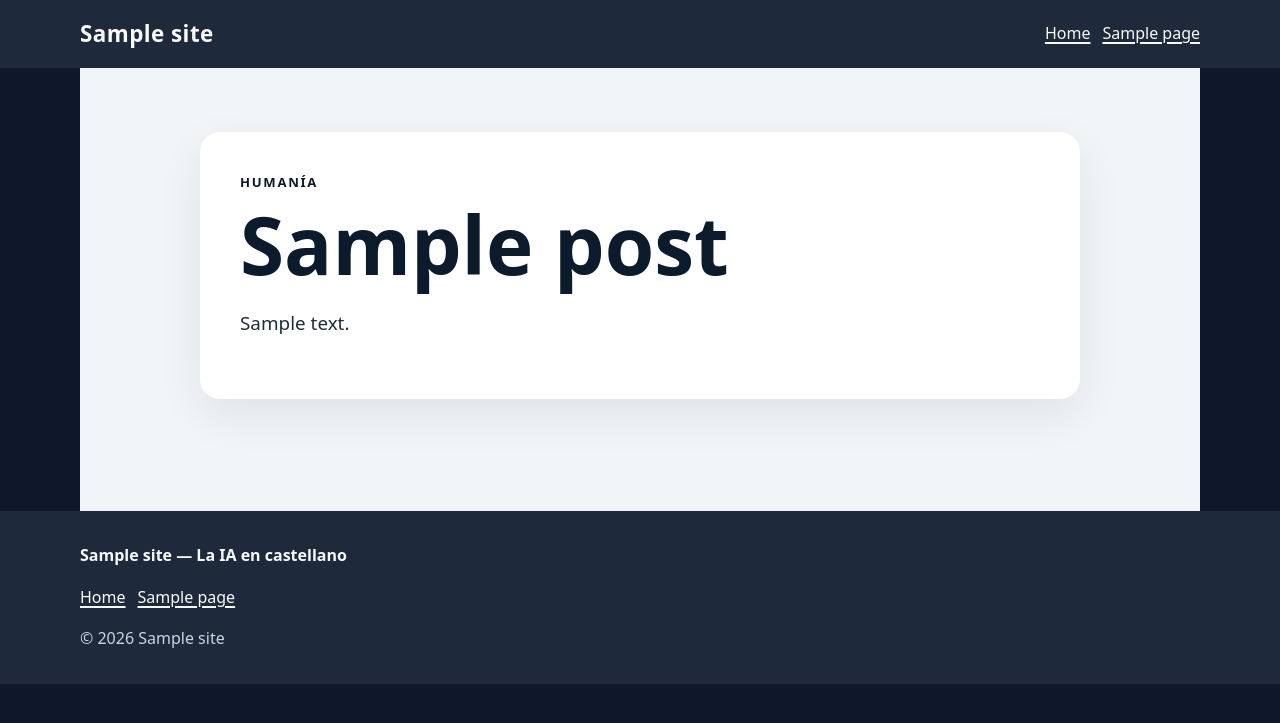
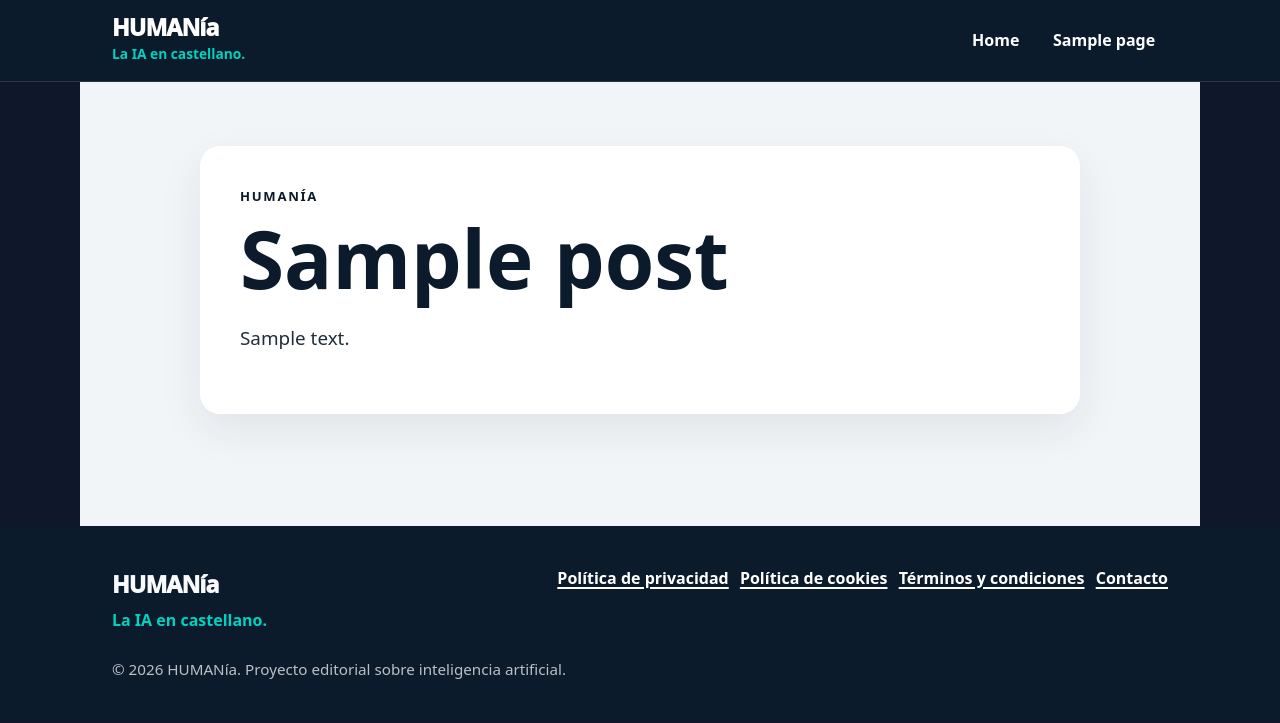
Before and after one commit to aiaprivatecloud/private-cloud-automation, a WordPress theme: template humania-web/theme/humania-theme/page.php in a window 1280 px wide. Shown: the top 723 px of the page. Run offline with PHP 8.4 and a stand-in for WordPress, Linux system fonts and the light colour scheme; the site name, menu and one post (Sample post) are stand-ins, and other content is empty.

Commit message:
Añadir header y footer propios de HUMANía (#26)
Co-authored-by: aibertofloppy <eiaihoy@gmail.com>

```diff
--- a/humania-web/theme/humania-theme/assets/css/main.css
+++ b/humania-web/theme/humania-theme/assets/css/main.css
@@ -576,3 +576,166 @@ select:focus-visible {
         padding: 2.5rem;
     }
 }
+
+/* Header and footer HUMANía */
+.skip-link {
+    position: absolute;
+    left: 1rem;
+    top: 1rem;
+    z-index: 9999;
+    padding: 0.75rem 1rem;
+    border-radius: 999px;
+    background: #FFB703;
+    color: #0B1B2B;
+    font-weight: 900;
+    transform: translateY(-150%);
+}
+
+.skip-link:focus {
+    transform: translateY(0);
+}
+
+.site-header {
+    background: #0B1B2B;
+    color: #FFFFFF;
+    border-bottom: 1px solid rgba(255, 255, 255, 0.12);
+}
+
+.site-header__inner {
+    display: grid;
+    grid-template-columns: 1fr;
+    gap: 1rem;
+    max-width: 1180px;
+    margin: 0 auto;
+    padding: 1rem;
+}
+
+.site-brand {
+    display: inline-flex;
+    flex-direction: column;
+    width: fit-content;
+    color: #FFFFFF;
+    text-decoration: none;
+}
+
+.site-brand__name {
+    font-size: 1.45rem;
+    font-weight: 950;
+    line-height: 1;
+    letter-spacing: -0.04em;
+}
+
+.site-brand__tagline {
+    margin-top: 0.25rem;
+    color: #00D1C1;
+    font-size: 0.86rem;
+    font-weight: 800;
+}
+
+.site-nav__list {
+    display: flex;
+    flex-wrap: wrap;
+    gap: 0.5rem;
+    margin: 0;
+    padding: 0;
+    list-style: none;
+}
+
+.site-nav__list a {
+    display: inline-flex;
+    align-items: center;
+    min-height: 42px;
+    padding: 0.55rem 0.8rem;
+    border-radius: 999px;
+    color: #FFFFFF;
+    font-weight: 800;
+    text-decoration: none;
+}
+
+.site-nav__list a:hover {
+    background: rgba(0, 209, 193, 0.16);
+    color: #FFFFFF;
+}
+
+.site-nav__list a:focus-visible,
+.site-brand:focus-visible,
+.site-footer a:focus-visible {
+    outline: 3px solid #FFB703;
+    outline-offset: 4px;
+}
+
+.site-footer {
+    background: #0B1B2B;
+    color: #FFFFFF;
+}
+
+.site-footer__inner {
+    display: grid;
+    gap: 1.5rem;
+    max-width: 1180px;
+    margin: 0 auto;
+    padding: 2rem 1rem;
+}
+
+.site-footer__name {
+    margin: 0;
+    font-size: 1.45rem;
+    font-weight: 950;
+    letter-spacing: -0.04em;
+}
+
+.site-footer__tagline {
+    margin: 0.35rem 0 0;
+    color: #00D1C1;
+    font-weight: 800;
+}
+
+.site-footer__links {
+    display: grid;
+    gap: 0.7rem;
+    margin: 0;
+    padding: 0;
+    list-style: none;
+}
+
+.site-footer__links a {
+    color: #FFFFFF;
+    font-weight: 800;
+    text-decoration-thickness: 0.1em;
+    text-underline-offset: 0.18em;
+}
+
+.site-footer__copy {
+    margin: 0;
+    color: rgba(255, 255, 255, 0.72);
+    font-size: 0.95rem;
+    line-height: 1.5;
+}
+
+@media (min-width: 760px) {
+    .site-header__inner {
+        grid-template-columns: auto 1fr;
+        align-items: center;
+        padding: 1rem 2rem;
+    }
+
+    .site-nav__list {
+        justify-content: flex-end;
+    }
+
+    .site-footer__inner {
+        grid-template-columns: 1fr auto;
+        align-items: start;
+        padding: 2.5rem 2rem;
+    }
+
+    .site-footer__copy {
+        grid-column: 1 / -1;
+    }
+
+    .site-footer__links {
+        display: flex;
+        flex-wrap: wrap;
+        justify-content: flex-end;
+    }
+}
--- a/humania-web/theme/humania-theme/footer.php
+++ b/humania-web/theme/humania-theme/footer.php
@@ -1,37 +1,56 @@
 <?php
 /**
- * Pie de pagina del tema HUMANía.
+ * Footer principal del tema HUMANía.
  *
- * @package HUMANía
+ * @package humania-theme
  */
 
-if ( ! defined( 'ABSPATH' ) ) {
-	exit;
-}
+$humania_footer_links = array(
+    array(
+        'label' => 'Política de privacidad',
+        'slug'  => 'politica-de-privacidad',
+    ),
+    array(
+        'label' => 'Política de cookies',
+        'slug'  => 'politica-de-cookies',
+    ),
+    array(
+        'label' => 'Términos y condiciones',
+        'slug'  => 'terminos-y-condiciones',
+    ),
+    array(
+        'label' => 'Contacto',
+        'slug'  => 'contacto',
+    ),
+);
 ?>
 
-<footer class="site-footer">
+<footer class="site-footer" role="contentinfo">
     <div class="site-footer__inner">
-		<p class="site-footer__brand">
-			<?php echo esc_html( get_bloginfo( 'name' ) ); ?> — <?php esc_html_e( 'La IA en castellano', 'humania' ); ?>
-		</p>
+        <div class="site-footer__brand">
+            <p class="site-footer__name">HUMANía</p>
+            <p class="site-footer__tagline">La IA en castellano.</p>
+        </div>
 
-		<nav class="site-footer__nav" aria-label="<?php esc_attr_e( 'Menu footer', 'humania' ); ?>">
+        <nav class="site-footer__nav" aria-label="<?php esc_attr_e( 'Enlaces legales', 'humania-theme' ); ?>">
+            <ul class="site-footer__links">
+                <?php foreach ( $humania_footer_links as $humania_footer_link ) : ?>
                     <?php
-			wp_nav_menu(
-				array(
-					'theme_location' => 'footer',
-					'container'      => false,
-					'menu_class'     => 'site-footer__menu',
-					'fallback_cb'    => false,
-					'depth'          => 1,
-				)
-			);
+                    $humania_page = get_page_by_path( $humania_footer_link['slug'] );
+                    $humania_url  = $humania_page ? get_permalink( $humania_page ) : home_url( '/' . $humania_footer_link['slug'] . '/' );
                     ?>
+                    <li>
+                        <a href="<?php echo esc_url( $humania_url ); ?>">
+                            <?php echo esc_html( $humania_footer_link['label'] ); ?>
+                        </a>
+                    </li>
+                <?php endforeach; ?>
+            </ul>
         </nav>
 
         <p class="site-footer__copy">
-			&copy; <?php echo esc_html( date_i18n( 'Y' ) ); ?> <?php echo esc_html( get_bloginfo( 'name' ) ); ?>
+            &copy; <?php echo esc_html( gmdate( 'Y' ) ); ?> HUMANía.
+            <?php esc_html_e( 'Proyecto editorial sobre inteligencia artificial.', 'humania-theme' ); ?>
         </p>
     </div>
 </footer>
--- a/humania-web/theme/humania-theme/functions.php
+++ b/humania-web/theme/humania-theme/functions.php
@@ -58,3 +58,15 @@ function humania_enqueue_assets() {
 	);
 }
 add_action( 'wp_enqueue_scripts', 'humania_enqueue_assets' );
+
+/**
+ * Register HUMANía navigation menus.
+ */
+function humania_register_navigation_menus(): void {
+    register_nav_menus(
+        array(
+            'primary' => __( 'Menú principal', 'humania-theme' ),
+        )
+    );
+}
+add_action( 'after_setup_theme', 'humania_register_navigation_menus' );
--- a/humania-web/theme/humania-theme/header.php
+++ b/humania-web/theme/humania-theme/header.php
@@ -1,13 +1,9 @@
 <?php
 /**
- * Cabecera del tema HUMANía.
+ * Header principal del tema HUMANía.
  *
- * @package HUMANía
+ * @package humania-theme
  */
-
-if ( ! defined( 'ABSPATH' ) ) {
-	exit;
-}
 ?>
 <!doctype html>
 <html <?php language_attributes(); ?>>
@@ -21,31 +17,37 @@ if ( ! defined( 'ABSPATH' ) ) {
 <?php wp_body_open(); ?>
 
 <a class="skip-link" href="#main-content">
-	<?php esc_html_e( 'Saltar al contenido', 'humania' ); ?>
+    <?php esc_html_e( 'Saltar al contenido', 'humania-theme' ); ?>
 </a>
 
-<header class="site-header">
+<header class="site-header" role="banner">
     <div class="site-header__inner">
-		<a class="site-brand" href="<?php echo esc_url( home_url( '/' ) ); ?>">
-			<span class="site-brand__name">
-				<?php echo esc_html( get_bloginfo( 'name' ) ); ?>
-			</span>
-			<span class="site-brand__tagline">
-				<?php echo esc_html( get_bloginfo( 'description' ) ); ?>
-			</span>
+        <a class="site-brand" href="<?php echo esc_url( home_url( '/' ) ); ?>" rel="home" aria-label="HUMANía, inicio">
+            <span class="site-brand__name">HUMANía</span>
+            <span class="site-brand__tagline">La IA en castellano.</span>
         </a>
 
-		<nav class="site-nav" aria-label="<?php esc_attr_e( 'Menu principal', 'humania' ); ?>">
+        <nav class="site-nav" aria-label="<?php esc_attr_e( 'Menú principal', 'humania-theme' ); ?>">
             <?php
+            if ( has_nav_menu( 'primary' ) ) {
                 wp_nav_menu(
                     array(
                         'theme_location' => 'primary',
+                        'menu_class'     => 'site-nav__list',
                         'container'      => false,
-					'menu_class'     => 'site-nav__menu',
-					'fallback_cb'    => false,
-					'depth'          => 2,
+                        'depth'          => 1,
                     )
                 );
+            } else {
+                ?>
+                <ul class="site-nav__list">
+                    <li><a href="<?php echo esc_url( home_url( '/' ) ); ?>">Inicio</a></li>
+                    <li><a href="<?php echo esc_url( home_url( '/#ultimos-episodios' ) ); ?>">Episodios</a></li>
+                    <li><a href="<?php echo esc_url( home_url( '/sobre-humania/' ) ); ?>">Sobre HUMANía</a></li>
+                    <li><a href="<?php echo esc_url( home_url( '/contacto/' ) ); ?>">Contacto</a></li>
+                </ul>
+                <?php
+            }
             ?>
         </nav>
     </div>
```
Lines whose indentation alone changed are shown as unchanged.
